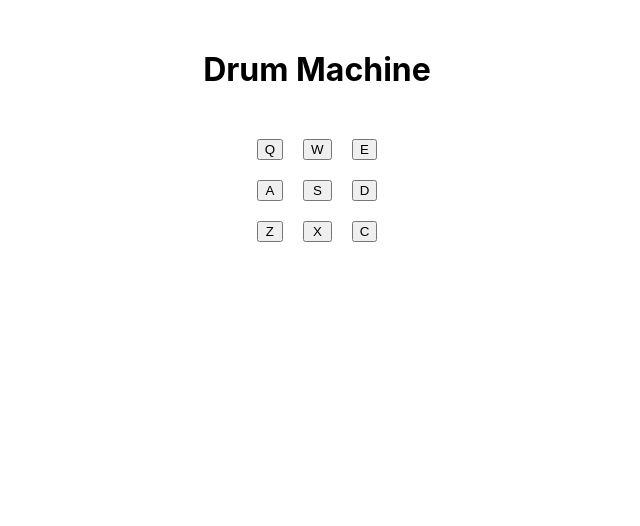
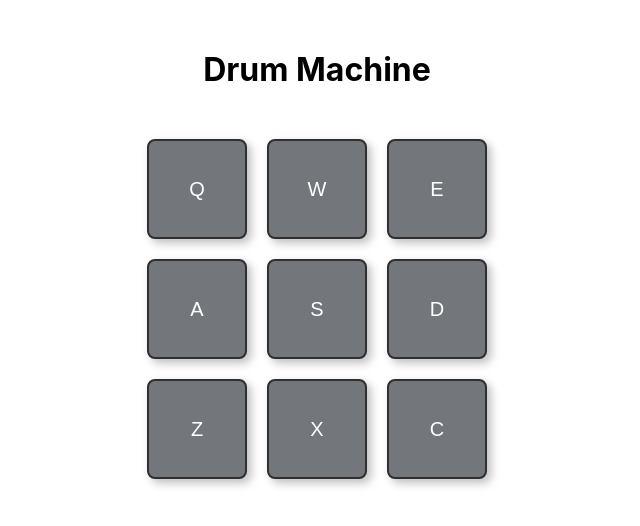
Before and after one commit to MaryAngelique/Drum-Machine, a React (Create React App) app in the folder drum-machine/: page / in a window 1280 px wide. Shown: the top 526 px of the page, without its empty margins (323-963 px from the left). Built offline with nearby package versions, Linux system fonts and the light colour scheme.

Commit message:
Implemented drum pad/button styling

```diff
--- a/drum-machine/src/App.css
+++ b/drum-machine/src/App.css
@@ -11,3 +11,15 @@
   margin: 50px auto;
   width: min-content;
 }
+
+.drum-pad {
+  width: 100px;
+  height: 100px;
+  border: 2px solid #2f2f2f;
+  background-color: #73777B;
+  color: white;
+  font-size: 20px;
+  border-radius: 8px;
+  box-shadow: 4px 4px 10px rgba(0, 0, 0, 0.264);
+  transition: all 0.2s ease-in-out;
+}
```
